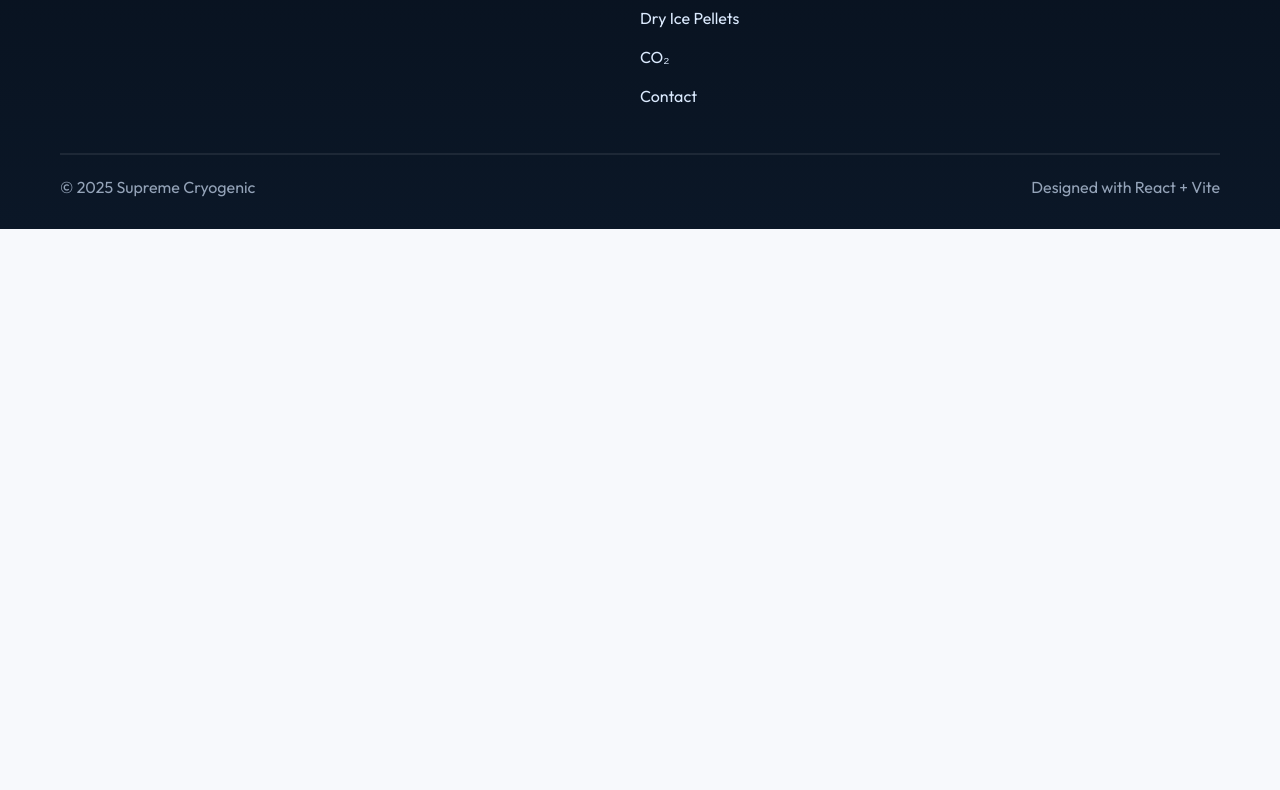
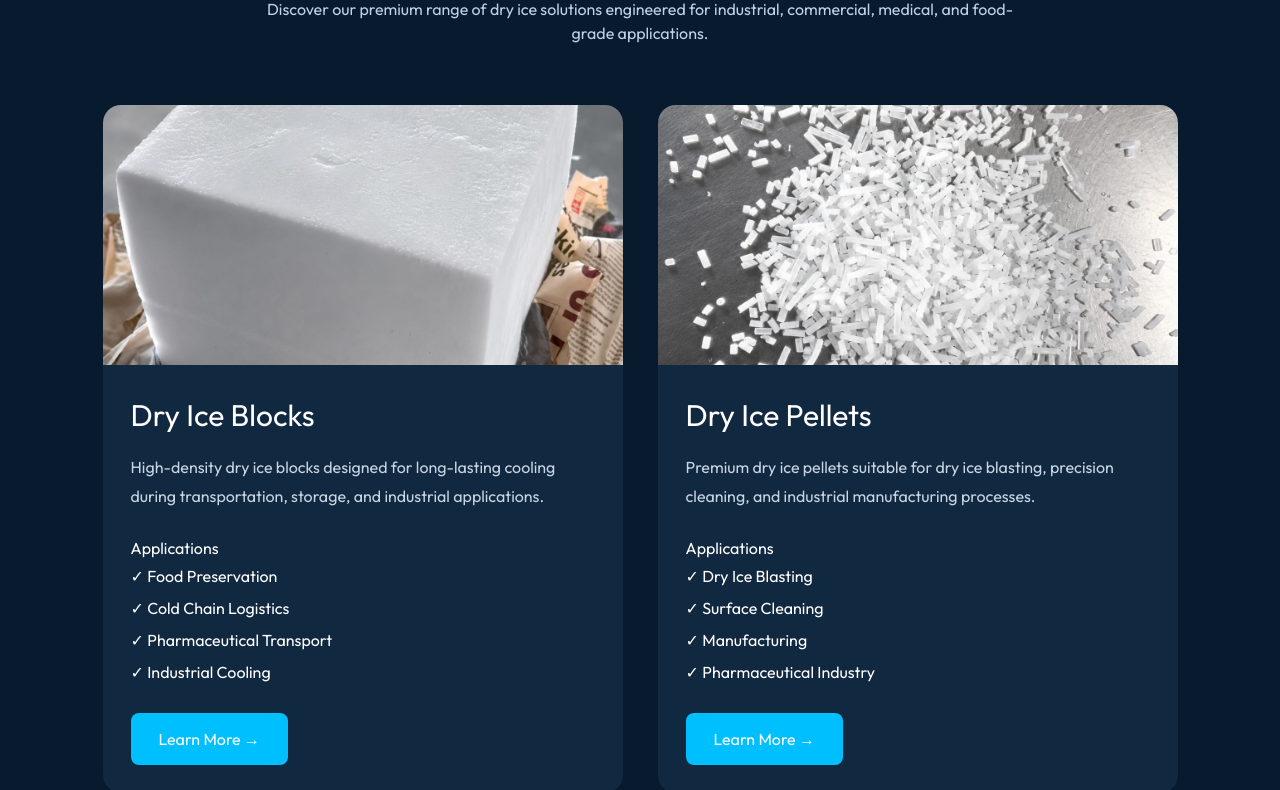
Before and after one commit to harshkr001/Supreme_Cyogenic, a React (Vite) app: page /dry-ice in a window 1280 px wide. Shown: the part 1754-2544 px from the top of the page. Before the commit the page ends 1983 px from the top, so only its background shows below. Built offline with nearby package versions, Linux system fonts and the light colour scheme.

Commit message:
dryice blocks & pellets update

```diff
--- /dev/null
+++ b/src/Components/DryIceProducts.jsx
@@ -0,0 +1,145 @@
+import dryIceBlock from "../assets/Blocks.jpeg";
+import dryIcePellet from "../assets/Pellets.jpeg";
+import { motion } from "framer-motion";
+import { Link } from "react-router-dom";
+
+const products = [
+  {
+    title: "Dry Ice Blocks",
+    image: dryIceBlock,
+    description:
+      "High-density dry ice blocks designed for long-lasting cooling during transportation, storage, and industrial applications.",
+    applications: [
+      "Food Preservation",
+      "Cold Chain Logistics",
+      "Pharmaceutical Transport",
+      "Industrial Cooling",
+    ],
+    link: "/dry-ice/blocks",
+  },
+  {
+    title: "Dry Ice Pellets",
+    image: dryIcePellet,
+    description:
+      "Premium dry ice pellets suitable for dry ice blasting, precision cleaning, and industrial manufacturing processes.",
+    applications: [
+      "Dry Ice Blasting",
+      "Surface Cleaning",
+      "Manufacturing",
+      "Pharmaceutical Industry",
+    ],
+    link: "/dry-ice/pellets",
+  },
+];
+
+const DryIceProducts = () => {
+  return (
+    <section
+      id="products"
+      style={{
+        background: "#081B2E",
+        padding: "100px 8%",
+        color: "white",
+      }}
+    >
+      <h2
+        style={{
+          textAlign: "center",
+          fontSize: "46px",
+          marginBottom: "20px",
+        }}
+      >
+        Our Dry Ice Products
+      </h2>
+
+      <p
+        style={{
+          textAlign: "center",
+          maxWidth: "750px",
+          margin: "0 auto 60px",
+          color: "#BFD2E5",
+        }}
+      >
+        Discover our premium range of dry ice solutions engineered for
+        industrial, commercial, medical, and food-grade applications.
+      </p>
+
+      <div
+        style={{
+          display: "flex",
+          gap: "35px",
+          flexWrap: "wrap",
+          justifyContent: "center",
+        }}
+      >
+        {products.map((product, index) => (
+          <motion.div
+            key={index}
+            whileHover={{ y: -8 }}
+            style={{
+              background: "#102840",
+              borderRadius: "18px",
+              overflow: "hidden",
+              maxWidth: "520px",
+              flex: "1 1 450px",
+            }}
+          >
+            <img
+              src={product.image}
+              alt={product.title}
+              style={{
+                width: "100%",
+                height: "260px",
+                objectFit: "cover",
+              }}
+            />
+
+            <div style={{ padding: "28px" }}>
+              <h3 style={{ fontSize: "30px" }}>
+                {product.title}
+              </h3>
+
+              <p
+                style={{
+                  color: "#C8D5E3",
+                  lineHeight: "1.8",
+                  marginTop: "15px",
+                }}
+              >
+                {product.description}
+              </p>
+
+              <h4 style={{ marginTop: "25px" }}>
+                Applications
+              </h4>
+
+              <ul style={{ lineHeight: "2" }}>
+                {product.applications.map((item) => (
+                  <li key={item}>✓ {item}</li>
+                ))}
+              </ul>
+
+              <Link to={product.link}>
+                <button
+                  style={{
+                    marginTop: "25px",
+                    padding: "14px 28px",
+                    background: "#00BFFF",
+                    color: "white",
+                    border: "none",
+                    borderRadius: "8px",
+                    cursor: "pointer",
+                  }}
+                >
+                  Learn More →
+                </button>
+              </Link>
+            </div>
+          </motion.div>
+        ))}
+      </div>
+    </section>
+  );
+};
+
+export default DryIceProducts;
--- a/src/Pages/DryIce.jsx
+++ b/src/Pages/DryIce.jsx
@@ -1,12 +1,13 @@
 import DryIceHero from "../Components/DryIceHero.jsx";
-
 import AboutDryIce from "../Components/AboutDryIce.jsx";
+import DryIceProducts from "../Components/DryIceProducts.jsx";
 
 function DryIce() {
   return (
     <>
       <DryIceHero />
       <AboutDryIce/>
+      <DryIceProducts/>
     </>
   );
 }
```
Also changed, not shown: src/assets/Blocks.jpeg (added), src/assets/Pellets.jpeg (added).
